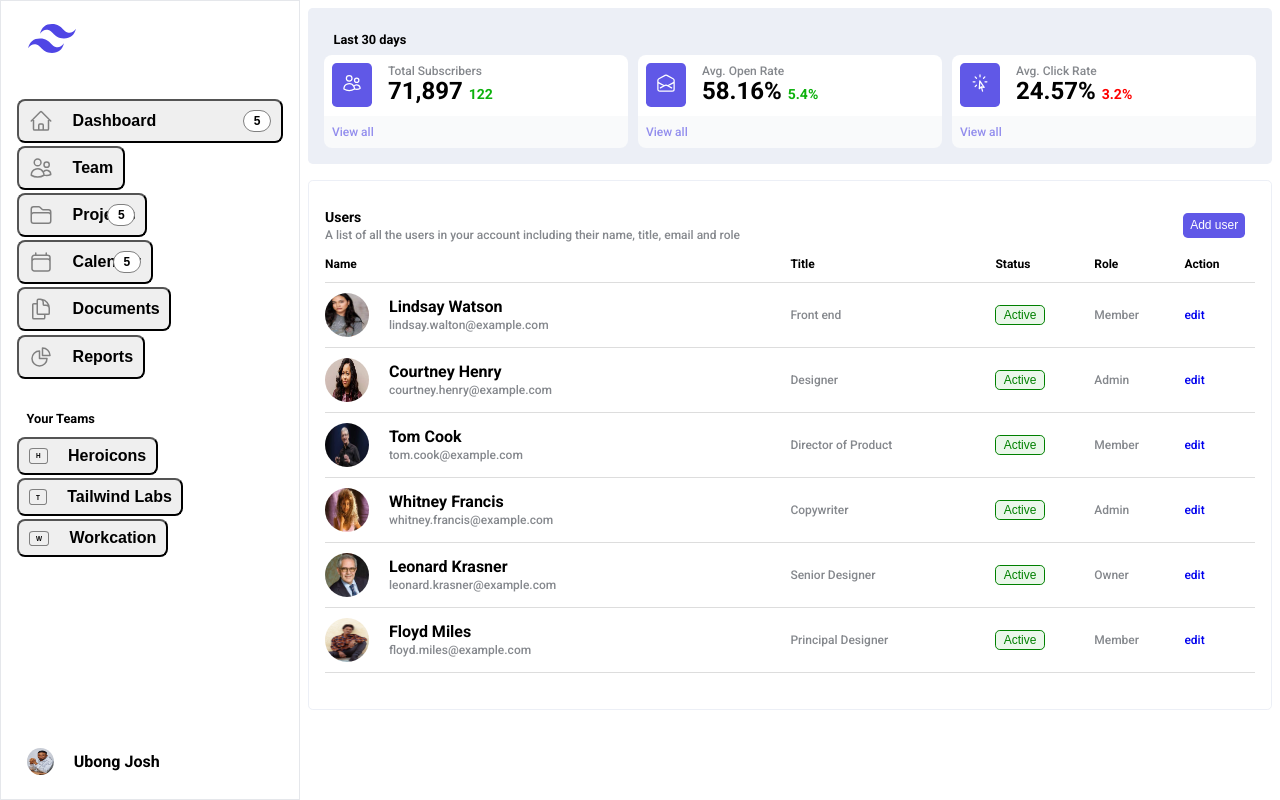
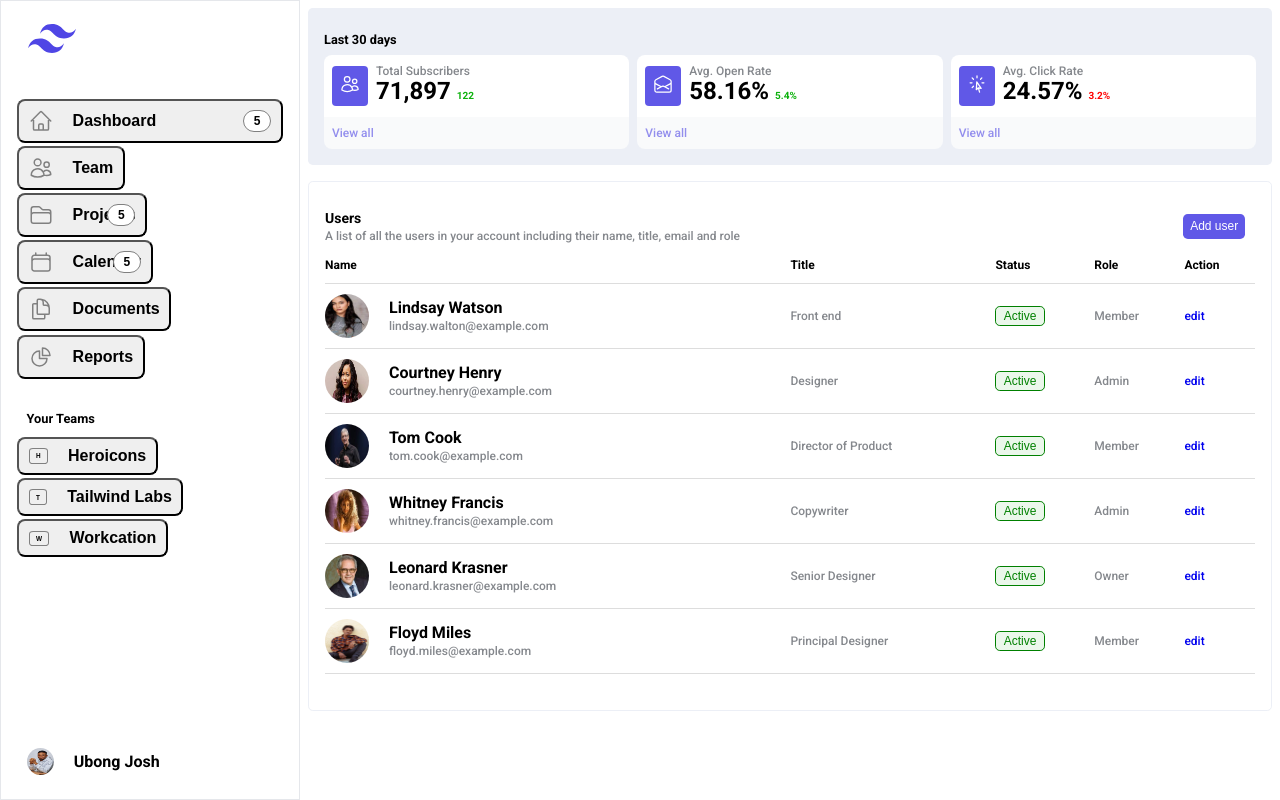
Before and after one commit to murpheus007/holidayAssignment, a plain HTML site: page index.html in a window 1280 px wide. Drawn offline with Linux system fonts and the light colour scheme.

Commit message:
Update styles.css

```diff
--- a/styles.css
+++ b/styles.css
@@ -34,6 +34,9 @@ a {
     margin-bottom: .5rem;
     margin-left: .6rem;
     font-weight: 600;
+}
+.container h1 {
+    margin-left: unset;
 }
 .flex__child h1 {
     font-size: 0.875rem;
@@ -146,21 +149,21 @@ a {
 .stats {
     display: grid;
     grid-template-columns: repeat(auto-fit, minmax(250px, 1fr));
-    gap: 10px;
+    gap: .5rem;
 }
 .box .top {
     display: flex;
     justify-content: start;
     align-items: center;
-    column-gap: 1rem;
+    column-gap: .5rem;
     border-radius: .5rem .5rem 0 0;
     padding: .5rem 0 .5rem .5rem;
     background-color: white;
 }
 .icon {
     background-color: rgba(79, 70, 229, 0.9);
-    border-radius: .3em;
-    padding: 10px;
+    border-radius: .25rem;
+    padding: 8px;
 }
 .icon img {
     width: 20px;
@@ -180,7 +183,7 @@ a {
     color: var(--main-color);
 }
 .fluxes {
-    font-size: 14px;
+    font-size: 10px;
 }
 
 .table__column {
```
